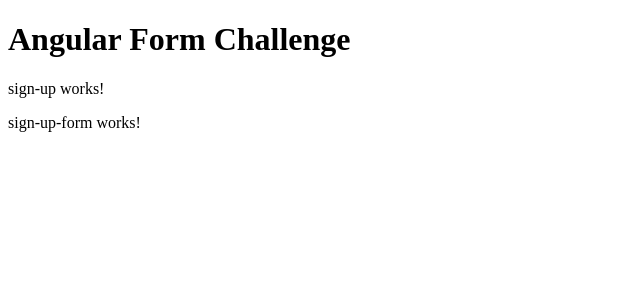
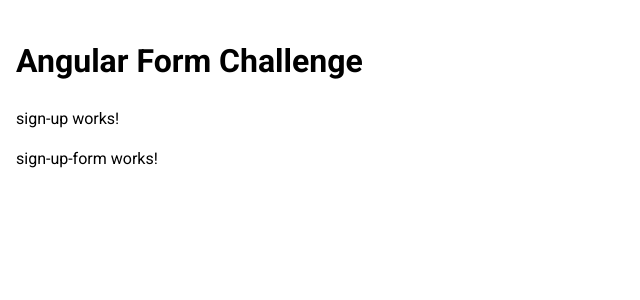
Before and after one commit to Hetty82/Angular-Form-Challenge, an Angular app: page /sign-up in a window 1280 px wide. Shown: the top 300 px of the page, without its empty margins (0-640 px from the left). Built offline with nearby package versions, Linux system fonts and the light colour scheme.

Commit message:
💄 Add base styles

```diff
--- a/src/index.html
+++ b/src/index.html
@@ -7,6 +7,10 @@
         <base href="/" />
         <meta name="viewport" content="width=device-width, initial-scale=1" />
         <link rel="icon" type="image/x-icon" href="favicon.ico" />
+        <link
+            href="https://fonts.googleapis.com/css2?family=Roboto:ital,wght@0,400;0,700;1,400;1,700&display=swap"
+            rel="stylesheet"
+        />
     </head>
 
     <body>
--- a/src/styles.scss
+++ b/src/styles.scss
@@ -1 +1,24 @@
-/* You can add global styles to this file, and also import other style files */
+// @use 'variables' as v;
+
+html {
+    box-sizing: border-box;
+    font-family: 'Roboto', sans-serif;
+    font-size: 16px;
+}
+
+html,
+body {
+    height: 100%;
+}
+
+*,
+*::before,
+*::after {
+    box-sizing: inherit;
+}
+
+body {
+    line-height: 1.5;
+    margin: 0;
+    padding: 1em;
+}
```
